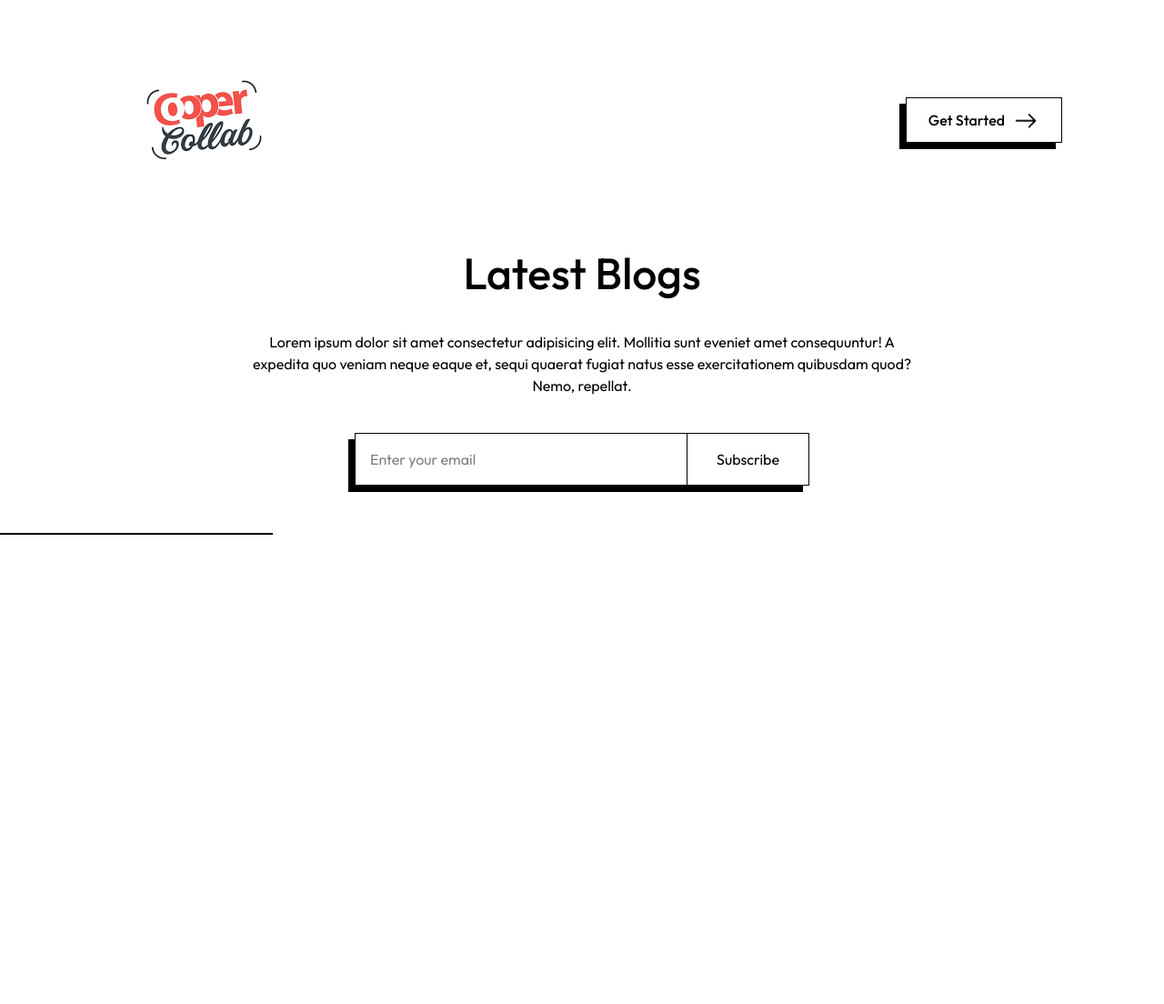
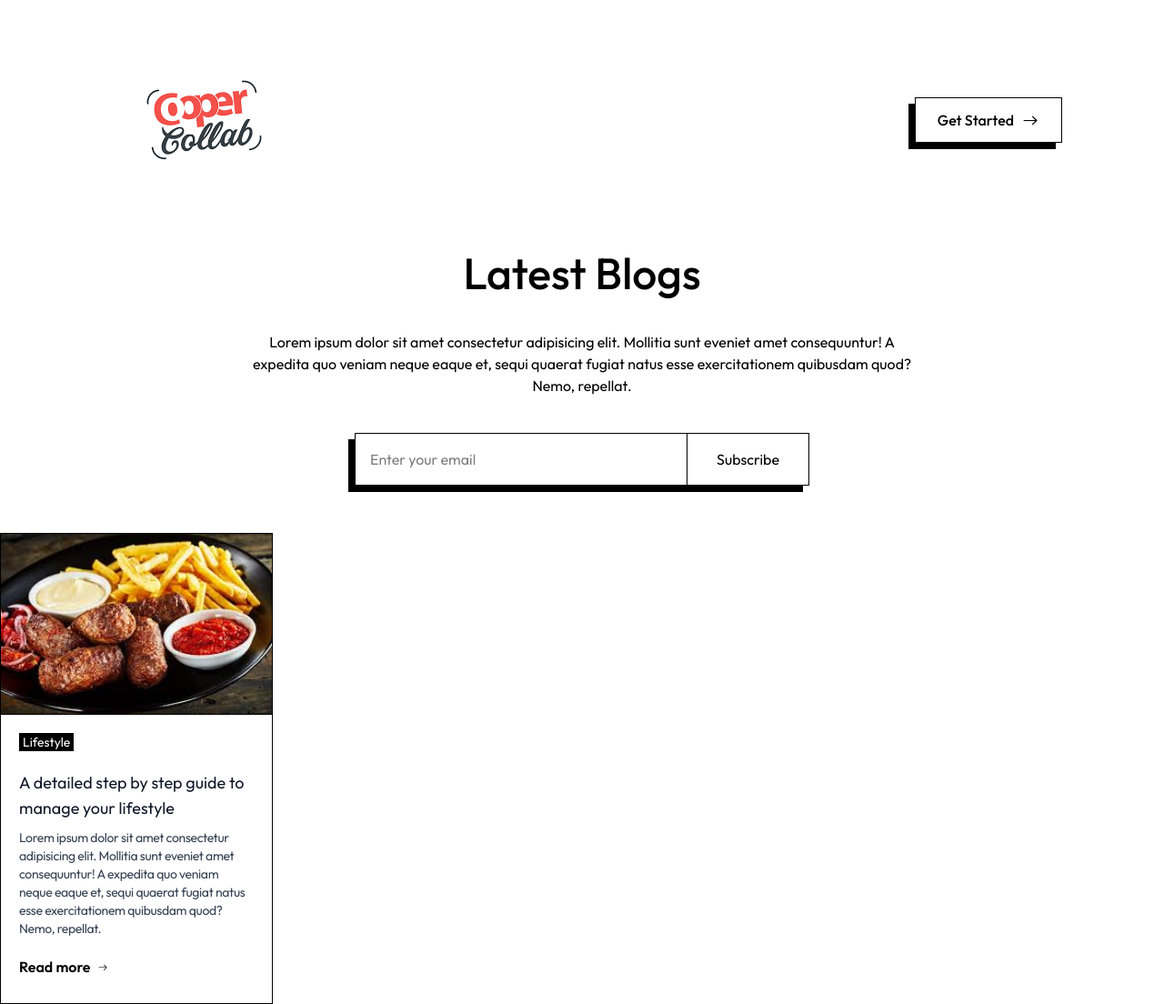
Before and after one commit to johnhytechie/jontechblog-Next.js-dev, a Next.js app: page / in a window 1280 px wide. Shown: the whole page at 91% size. Before the commit the page ends 800 px from the top, so only its background shows below. Built offline with nearby package versions, Linux system fonts and the light colour scheme.

Commit message:
initialising haeder blog item pages bloglist assets

```diff
--- a/Assets/assets.js
+++ b/Assets/assets.js
@@ -46,10 +46,10 @@
     instagram
 }
 
-export const Blog_data = [{
+export const blog_data = [{
     id:1,
     title: "A detailed step by step guide to manage your lifestyle",
-    description: "Lorem ipsum...",
+    description: "Lorem ipsum dolor sit amet consectetur adipisicing elit. Mollitia sunt eveniet amet consequuntur! A expedita quo veniam neque eaque et, sequi quaerat fugiat natus esse exercitationem quibusdam quod? Nemo, repellat.",
     image:image12,
     date:Date.now(),
     category:"Lifestyle",
--- a/Components/BlogItem.tsx
+++ b/Components/BlogItem.tsx
@@ -1,9 +1,19 @@
+import { assets, blog_data } from '@/Assets/assets'
+import Image from 'next/image'
 import React from 'react'
 
 const BlogItem = () => {
     return (
         <div className='max-w-[330px] sm:max-w-[300px] bg-white border border-black hover:shadow-[-7px_7px_0px_#000000]'>
-
+          <Image src={blog_data[0].image} alt='' width={400} height={400} className='border-b border-black'/>
+          <p className='ml-5 mt-5 px-1 inline-block bg-black text-white text-sm'>{blog_data[0].category}</p>
+          <div className='p-5'>
+             <h5 className='mb-2 text-lg font-mediumtracking-tight text-gray-900'>{blog_data[0].title}</h5>
+             <p className='mb-3 text-sm tracking-tight text-gray-700'>{blog_data[0].description}</p>
+             <div className='inline-flex items-center py-2 font-semibold text-center'>
+                Read more <Image src={assets.arrow} className='ml-2' alt='' width={12}/>
+             </div>
+          </div>
         </div>
     )
 }
--- a/Components/Header.tsx
+++ b/Components/Header.tsx
@@ -8,11 +8,11 @@
       <div className="flex justify-between items-center">
         <Image
           src={assets.bloglogo1}
-          alt="Blog logo"
+          alt=''
           width={180}
           className='w-[130px] sm:w-auto'
         />
-         <button className='flex items-center gap-2 font-medium py-1 px-3 sm:py-3 sm:px-6 border border-solid border-black shadow-[-7px_7px_0px_#000000]'>Get Started<Image src={assets.arrow} width={30} alt="arrow"/></button>
+         <button className='flex items-center gap-2 font-medium py-1 px-3 sm:py-3 sm:px-6 border border-solid border-black shadow-[-7px_7px_0px_#000000]'>Get Started<Image src={assets.arrow} width={20} alt=''/></button>
       </div>
       <div className='text-center my-8'>
         <h1 className='text-3xl sm:text-5xl font-medium'>Latest Blogs</h1>
```
Also changed, not shown: Components/BlogList.tsx (added).
